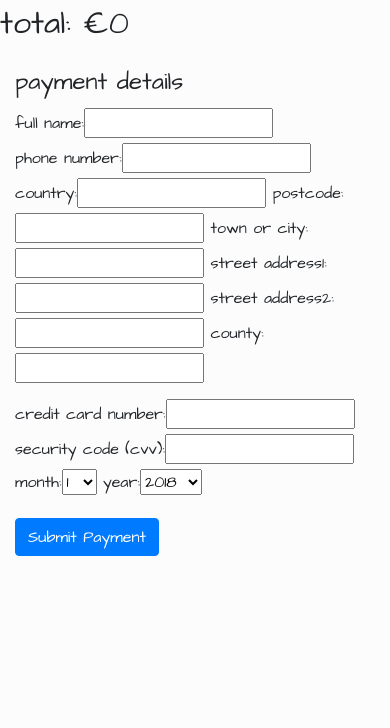
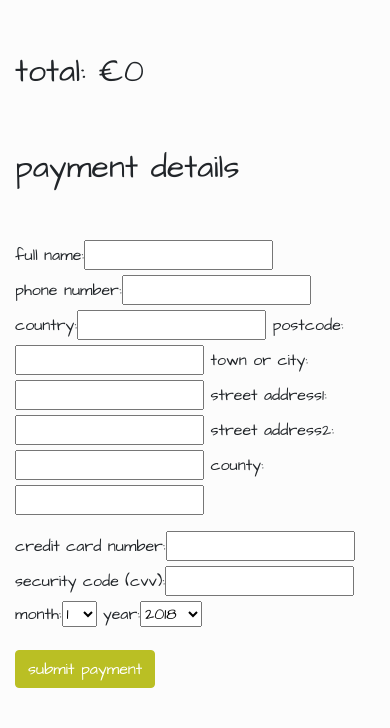
Before and after one commit to Seabhac-94/shutter, a Django app: page /checkout/ in a window 390 px wide. Shown: the part 116-844 px from the top of the page. Run offline with Django 3.2, Linux system fonts and the light colour scheme; the visitor is signed in with stand-in values (Sample User, id 1); some libraries are stand-ins or nearby versions; some web fonts are replaced.

Commit message:
designed checkout page, responsiveness added

```diff
--- a/accounts/templates/login.html
+++ b/accounts/templates/login.html
@@ -8,7 +8,7 @@
 {% block content %}
 
 <div class="contianer-fluid">
-    <div class="row justify-content-center">
+    <div class="row justify-content-center my-5">
         <div class="col-xs-10 col-md-6 col-lg-4">
             <form action="" method="POST">
                 {% csrf_token %}
@@ -16,6 +16,7 @@
                 <button class="btn btn-secondary" type="submit">Login</button>
             </form>
 
+            <p>don't have an account yet? <a href="{% url 'register' %}">create account</a> here</p>
             <p><a href="{% url 'password_reset' %}">Reset Password</a></p>
         </div>
     </div>
--- a/accounts/templates/registration.html
+++ b/accounts/templates/registration.html
@@ -7,9 +7,8 @@
 {% block content %}
 
 <div class="container-fluid">
-    <div class="row justify-content-center">
+    <div class="row justify-content-center my-5">
         <div class="col-12">
-            <h1>Welcome</h1>
         </div>
         <div class="col-xs-10 col-md-8 col-lg-6">
             <form action="" method="POST">
--- a/checkout/templates/checkout.html
+++ b/checkout/templates/checkout.html
@@ -16,27 +16,29 @@
 <div class="container-fluid">
     <div class="row">
         {% for item in cart_items %}
-        <div class="col-xs-10 col-xs-offset-1 col-sm-offset-0 col-sm-6 col-md-4 display panel panel-default">
-            <div class="panel-body">
-                <img src="{{ MEDIA_URL }}{{ item.product.image }}" alt="productimage" width="80%">
-
-                <div class="caption">
-                    <h3>{{ item.product.name }}</h3>
-                    <p class="product-description">{{ item.product.description }}</p>
-                    <p>{{ item.quantity }}</p>
-                    <p>{{ item.product.price }}</p>
+        <div class="col-12 my-5">
+            <div class="row align-items-center">
+                <div class="col-4 col-lg-3">
+                    <img src="{{ MEDIA_URL }}{{ item.product.image }}" alt="productimage" width="100%">
+                </div>
+                <div class="col-4 col-lg-3">
+                    <p>{{ item.product.name }}</p>
+                </div>
+                <div class="col-4 col-lg-3">
+                    <p>€{{ item.product.price }}</p>
                 </div>
             </div>
         </div>
         {% endfor %}
     </div>
-    <div class="row">
-        <p>Total: <span> €{{ total }} </span></p>
-
+    <div class="my-5">
+        <p>
+            Total: <span> €{{ total }} </span>
+        </p>
     </div>
 
     <form role="form" method="POST" id="payment-form" action="{% url 'checkout' %}">
-        <legend>Payment Details</legend>
+        <legend class="mb-5">Payment Details</legend>
         <div id="credit-card-errors" style="display: none;">
             <div class="alert-message block-message error" id="stripe-error-message"></div>
         </div>
@@ -51,11 +53,9 @@
 
             {% csrf_token %}
             <div class="form-group col-md-12">
-                <input class="btn btn-primary" id="submit_payment_btn" name="commit" type="submit" value="Submit Payment">
+                <input class="btn btn-success" id="submit_payment_btn" name="commit" type="submit" value="submit payment">
             </div>
-
         </div>
-
     </form>
 
 </div>
--- a/static/css/style.css
+++ b/static/css/style.css
@@ -5,7 +5,7 @@
 body {
     background-color: #fcfcfc;
     font-family: 'Architects Daughter', cursive;
-    text-transform: lowercase;
+    text-transform: lowercase !important;
 }
 
 h1 {
@@ -136,6 +136,25 @@ div:hover > .bg-overlay{
     border-color: rgb(186, 191, 36);
 }
 
+/* cart.html */
+
+.quantity-control {
+    font-size: 1.5em;
+}
+
+.cart-wrap {
+    padding: 0.5em;
+    border: solid black 1px;
+    border-radius: 15px;
+    background-color: white;
+}
+
+/* checkout.html */
+
+legend {
+    font-size: 2em;
+}
+
 /* profile.html */
 
 .profile-page {
```
Also changed, not shown: cart/templates/cart.html (+24 -24 lines).
